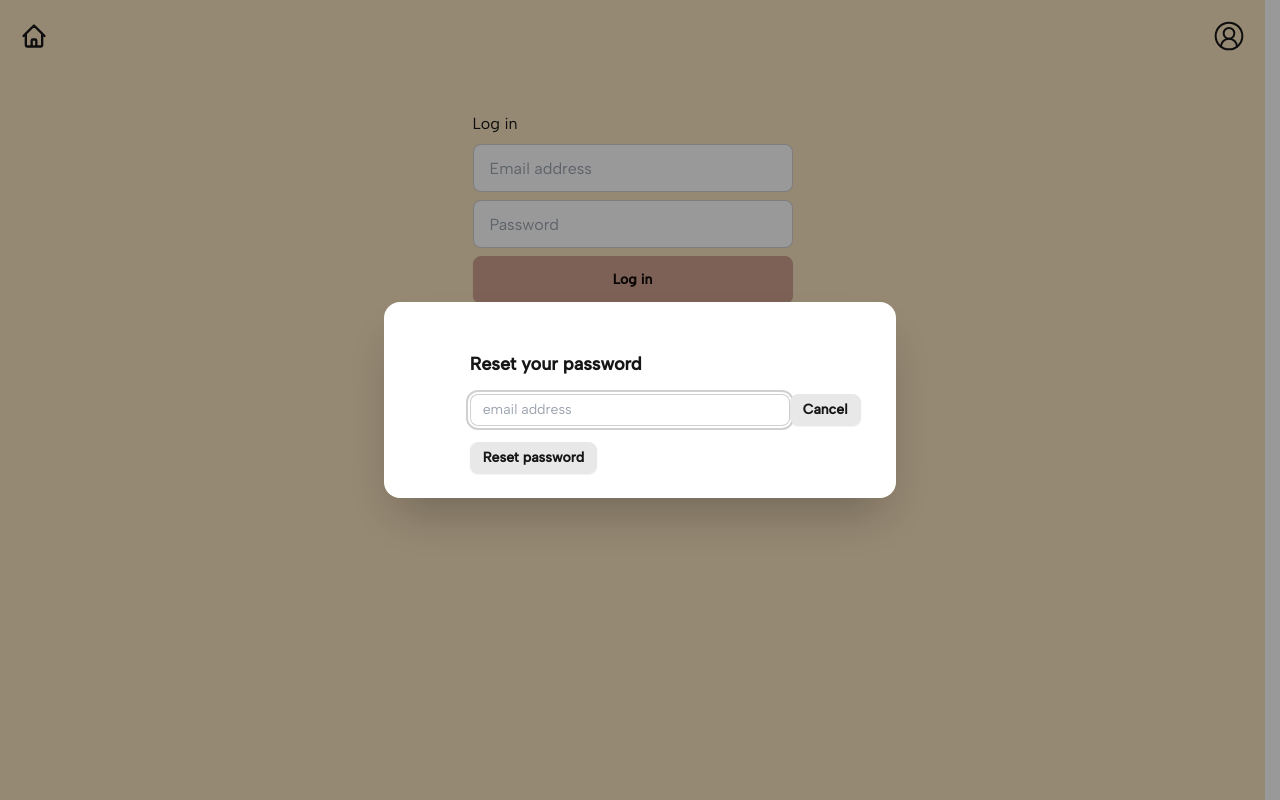
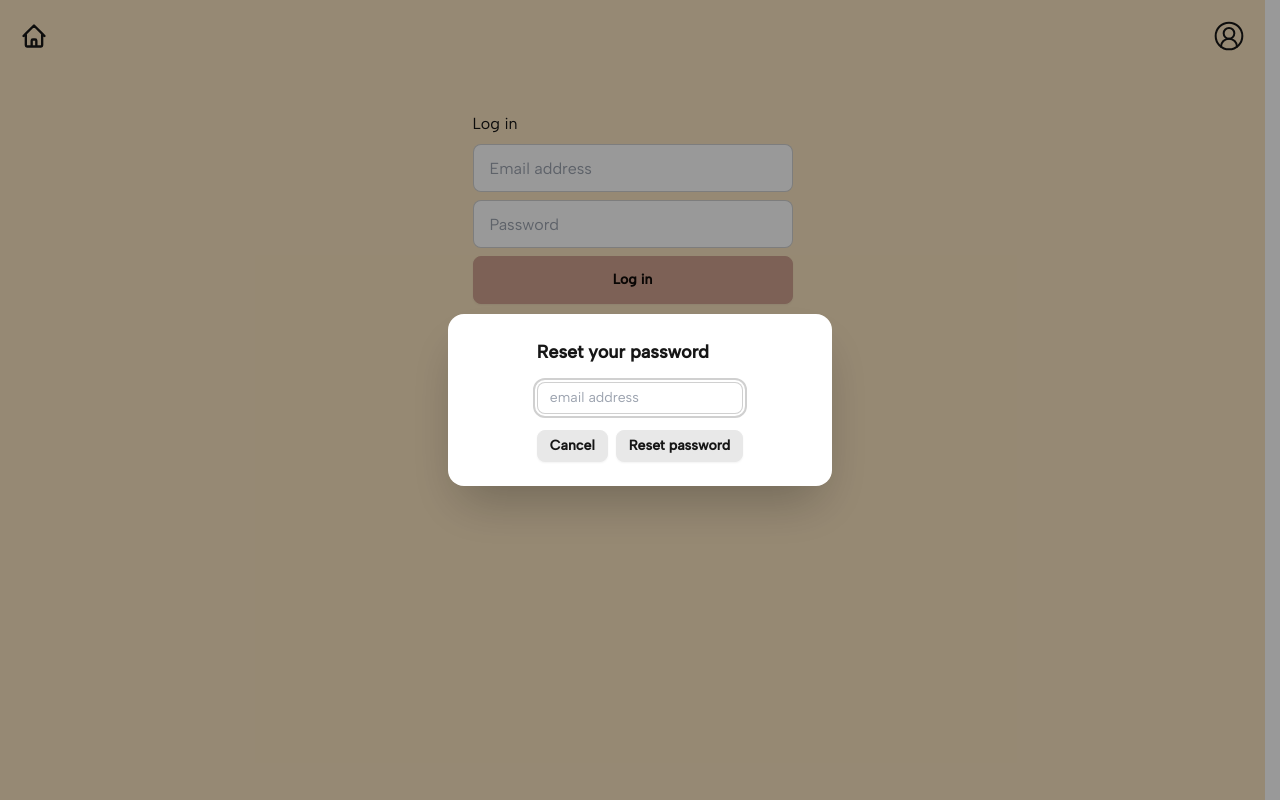
Before and after one commit to felicialyden/recipe-search-frontend, a React (Vite) app: page /recipe-search-frontend/login in a window 1280 px wide. Both pictures are taken after a click on the element "Forgot your password?". Built offline with nearby package versions, Linux system fonts and the light colour scheme.

Commit message:
add loading button

```diff
--- a/src/components/ResetPasswordModal.tsx
+++ b/src/components/ResetPasswordModal.tsx
@@ -1,40 +1,53 @@
-import { useContext } from "react"
+import { SyntheticEvent, useContext, useState } from "react"
 import { AuthContext } from "../contexts/AuthContext"
 import toast from "react-hot-toast"
 import { Response } from "../types"
 
 const ResetPasswordModal = () => {
+    const [loading, setLoading] = useState(false)
     const { sendPasswordLink } = useContext(AuthContext)
 
-    const handleSendPasswordEmail = async() => {
+    const handleSendPasswordEmail = async(e: SyntheticEvent) => {
+      e.preventDefault()
+      const form = (e.target as HTMLButtonElement).closest('form')
+      const modalElement = document.getElementById('resetPasswordModal') as HTMLDialogElement
         const email = (document.querySelector('input[name="email"]') as HTMLInputElement).value
         if(!email) return toast('Please enter the email address associated with your account')
         try {
+          setLoading(true)
           const response = await sendPasswordLink(email) as Response
           if(!response.success) {
             throw response.error
           }
+          setLoading(false)
           toast.success("A password recovery link has been sent to your email")
+          form?.reset()
+          modalElement?.close()
         } catch (error) {
           toast.error(`${error}`)
         }
     }
 
     const closeModal = () => {
-      const modalElement = document.getElementById('resetPasswordModal')
-      modalElement?.classList.remove('modal-open')
+      const modalElement = document.getElementById('resetPasswordModal') as HTMLDialogElement
+      modalElement?.close()
       document.getElementById('resetPasswordModal')
     }
 
   return (
     <dialog id="resetPasswordModal" className="modal">
-  <div className="modal-box">
-    <div className="modal-action">
+  <div className="modal-box max-w-sm">
+    <div className="modal-action w-full flex place-content-center mt-0">
       <form method="dialog" id="resetPasswordForm">
       <h3 className="font-bold text-lg mb-4">Reset your password</h3>
       <input name="email" className="input input-bordered w-full max-w-xs input-sm mb-4" placeholder="email address"></input>
+        <div className="flex items-center">
         <button onClick={closeModal} className="btn btn-sm mr-2">Cancel</button>
-        <button onClick={handleSendPasswordEmail} className="btn btn-sm">Reset password</button>
+        <button onClick={(e) => handleSendPasswordEmail(e)} className="btn btn-sm">
+          {loading && <span className="loading loading-spinner h-4 w-4"></span>}
+          {loading? 'Sending email': 'Reset password'}
+          </button>
+          </div>
       </form>
     </div>
   </div>
```
